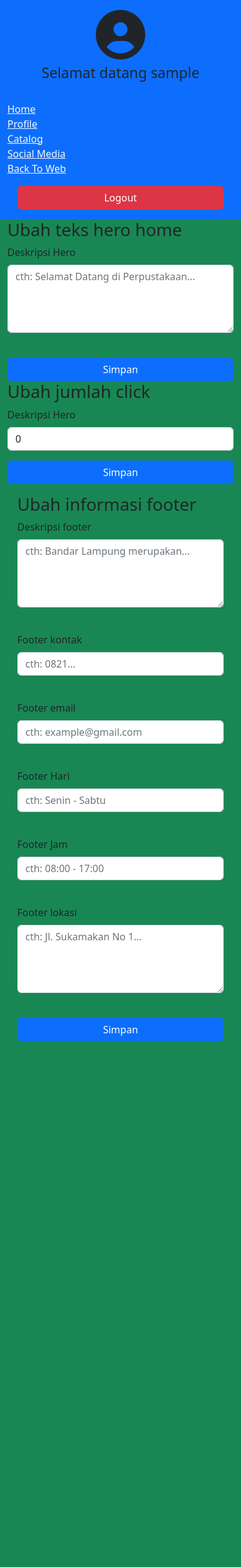
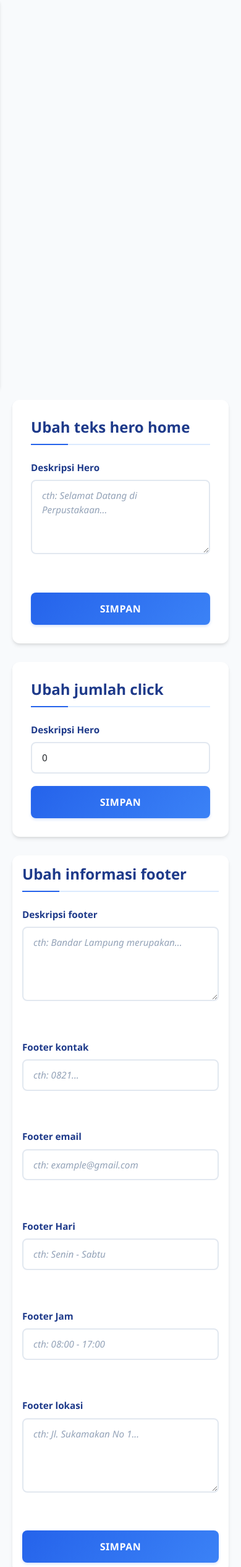
Before and after one commit to earldev4/web-perpus, a PHP site: page /admin/home.php in a window 390 px wide. Shown: the top 2528 px of the page at 62% size. Before the commit the page ends 1680 px from the top, so only its background shows below. Run offline with PHP 8.4, Linux system fonts and the light colour scheme; the visitor is signed in with stand-in values (Sample User, id 1); data that the repository does not hold is empty; some libraries are stand-ins or nearby versions.

Commit message:
style css for admin homepage

```diff
--- a/admin/home.php
+++ b/admin/home.php
@@ -54,14 +54,32 @@
     <link href="https://cdn.jsdelivr.net/npm/bootstrap-icons@1.10.5/font/bootstrap-icons.css" rel="stylesheet">
     <link rel="stylesheet" href="https://cdnjs.cloudflare.com/ajax/libs/font-awesome/6.5.0/css/all.min.css" integrity="sha512-..." crossorigin="anonymous" referrerpolicy="no-referrer" />
     <link rel="stylesheet" href="https://cdnjs.cloudflare.com/ajax/libs/toastr.js/latest/css/toastr.min.css">
-    <link rel="stylesheet" href="..assets/style/admin_home.css">
+    <link rel="stylesheet" href="../assets/style/admin_home.css">
     <title>Admin - Home</title>
 </head>
 <body>
     <div class="container-fluid">
         <div class="row min-vh-100">
             <div class="col-md-2 col-12 bg-primary">
-                <?php include 'pages/nav.php' ?>
+            <nav>
+                <div class="d-flex flex-column align-items-center py-3 px-2">
+                    <i class="fa-solid fa-circle-user img-profile" style="font-size: 80px;"></i>
+                    <h3 class="text-center p-2">Selamat datang <?= isset($_SESSION['nama_user']) ? $_SESSION['nama_user'] : "Belom login" ?></h3>
+                </div>
+                <div class="kumpulanLink">
+                    <div class="page-home"><a href="" class="text-light">Home</a></div>
+                    <div class="page-profile"><a href="" class="text-light">Profile</a></div>
+                    <div class="page-profile"><a href="" class="text-light">Catalog</a></div>
+                    <div class="page-socialmedia"><a href="" class="text-light">Social Media</a></div>
+                    <div class="page-backweb"><a href="../index.php" class="text-light">Back To Web</a></div>
+                    <div class="page-logout p-3">
+                        <form action=<?= $navlogout ?> method="POST" id="form_logout" name="form_logout">
+                            <input type="hidden" name="logout" class="btn btn-danger w-100" value="">
+                            <button type="submit" class="btn btn-danger w-100">Logout</button>
+                        </form>
+                    </div>
+                </div>
+            </nav>
             </div>
             <div class="col-md-10 col-12 bg-success">
                 <div>
--- a/assets/style/admin_home.css
+++ b/assets/style/admin_home.css
@@ -0,0 +1,472 @@
+/* Modern Admin Dashboard CSS - Blue Theme */
+
+/* CSS Variables for consistent theming */
+:root {
+    --primary-blue: #2563eb;
+    --primary-blue-dark: #1d4ed8;
+    --primary-blue-light: #3b82f6;
+    --secondary-blue: #1e40af;
+    --light-blue: #dbeafe;
+    --very-light-blue: #eff6ff;
+    --dark-blue: #1e3a8a;
+    --success-green: #059669;
+    --success-light: #dcfce7;
+    --danger-red: #dc2626;
+    --warning-orange: #d97706;
+    --gray-50: #f8fafc;
+    --gray-100: #f1f5f9;
+    --gray-200: #e2e8f0;
+    --gray-300: #cbd5e1;
+    --gray-400: #94a3b8;
+    --gray-500: #64748b;
+    --gray-600: #475569;
+    --gray-700: #334155;
+    --gray-800: #1e293b;
+    --gray-900: #0f172a;
+    --white: #ffffff;
+    --border-radius: 8px;
+    --border-radius-lg: 12px;
+    --box-shadow: 0 4px 6px -1px rgba(0, 0, 0, 0.1), 0 2px 4px -1px rgba(0, 0, 0, 0.06);
+    --box-shadow-lg: 0 10px 25px -3px rgba(0, 0, 0, 0.1), 0 4px 6px -2px rgba(0, 0, 0, 0.05);
+    --transition: all 0.3s ease;
+}
+
+/* Reset and Base Styles */
+* {
+    margin: 0;
+    padding: 0;
+    box-sizing: border-box;
+}
+
+body {
+    font-family: 'Segoe UI', Tahoma, Geneva, Verdana, sans-serif;
+    background-color: var(--gray-50);
+    color: var(--gray-700);
+    line-height: 1.6;
+    overflow-x: hidden;
+}
+
+/* Container Fluid Override */
+.container-fluid {
+    padding: 0;
+}
+
+.row {
+    margin: 0;
+}
+
+/* Sidebar Styles */
+.col-md-2.bg-primary {
+    background: linear-gradient(180deg, var(--primary-blue) 0%, var(--secondary-blue) 100%) !important;
+    position: fixed;
+    height: 100vh;
+    width: 280px;
+    left: 0;
+    top: 0;
+    z-index: 1000;
+    box-shadow: var(--box-shadow);
+    overflow-y: auto;
+}
+
+/* Profile Section */
+.d-flex.flex-column.align-items-center {
+    padding: 30px 20px !important;
+    border-bottom: 1px solid rgba(255, 255, 255, 0.1);
+    text-align: center;
+}
+
+.img-profile {
+    color: rgba(255, 255, 255, 0.9) !important;
+    font-size: 80px !important;
+    margin-bottom: 15px;
+    filter: drop-shadow(0 4px 6px rgba(0, 0, 0, 0.1));
+}
+
+.d-flex.flex-column.align-items-center h3 {
+    color: var(--white) !important;
+    font-size: 1.1rem !important;
+    font-weight: 600 !important;
+    margin: 0 !important;
+    line-height: 1.4;
+    text-align: center;
+}
+
+/* Navigation Links */
+.kumpulanLink {
+    padding: 20px 0;
+}
+
+.kumpulanLink > div {
+    margin-bottom: 8px;
+}
+
+.kumpulanLink > div a {
+    display: flex;
+    align-items: center;
+    padding: 14px 20px !important;
+    color: rgba(255, 255, 255, 0.8) !important;
+    text-decoration: none !important;
+    transition: var(--transition);
+    border-left: 3px solid transparent;
+    font-weight: 500;
+    border-radius: 0 25px 25px 0;
+    margin-right: 20px;
+}
+
+.kumpulanLink > div a:hover {
+    background-color: rgba(255, 255, 255, 0.1);
+    color: var(--white) !important;
+    border-left-color: rgba(255, 255, 255, 0.5);
+    transform: translateX(5px);
+}
+
+.page-home a {
+    background-color: rgba(255, 255, 255, 0.15);
+    color: var(--white) !important;
+    border-left-color: var(--white);
+}
+
+/* Add icons to navigation links */
+.page-home a::before {
+    content: '\f015';
+    font-family: 'Font Awesome 6 Free';
+    font-weight: 900;
+    margin-right: 12px;
+    font-size: 1.1rem;
+    width: 20px;
+    text-align: center;
+}
+
+.page-profile a::before {
+    content: '\f007';
+    font-family: 'Font Awesome 6 Free';
+    font-weight: 900;
+    margin-right: 12px;
+    font-size: 1.1rem;
+    width: 20px;
+    text-align: center;
+}
+
+.kumpulanLink .page-profile:nth-child(3) a::before {
+    content: '\f02d';
+    font-family: 'Font Awesome 6 Free';
+    font-weight: 900;
+    margin-right: 12px;
+    font-size: 1.1rem;
+    width: 20px;
+    text-align: center;
+}
+
+.page-socialmedia a::before {
+    content: '\f1e0';
+    font-family: 'Font Awesome 6 Free';
+    font-weight: 900;
+    margin-right: 12px;
+    font-size: 1.1rem;
+    width: 20px;
+    text-align: center;
+}
+
+.page-backweb a::before {
+    content: '\f08e';
+    font-family: 'Font Awesome 6 Free';
+    font-weight: 900;
+    margin-right: 12px;
+    font-size: 1.1rem;
+    width: 20px;
+    text-align: center;
+}
+
+/* Logout Section */
+.page-logout {
+    position: absolute;
+    bottom: 20px;
+    left: 20px;
+    right: 20px;
+    padding: 0 !important;
+}
+
+.page-logout .btn-danger {
+    background: linear-gradient(135deg, var(--danger-red), #ef4444);
+    border: none;
+    border-radius: var(--border-radius);
+    padding: 12px 20px;
+    font-weight: 600;
+    transition: var(--transition);
+    box-shadow: 0 2px 4px rgba(220, 38, 38, 0.2);
+}
+
+.page-logout .btn-danger:hover {
+    background: linear-gradient(135deg, #b91c1c, var(--danger-red));
+    transform: translateY(-1px);
+    box-shadow: 0 4px 8px rgba(220, 38, 38, 0.3);
+}
+
+/* Main Content Area */
+.col-md-10.bg-success {
+    background: var(--gray-50) !important;
+    margin-left: 280px;
+    min-height: 100vh;
+    padding: 30px;
+}
+
+/* Form Sections */
+.col-md-10 > div {
+    background: var(--white);
+    border-radius: var(--border-radius-lg);
+    box-shadow: var(--box-shadow);
+    padding: 30px;
+    margin-bottom: 30px;
+    transition: var(--transition);
+}
+
+.col-md-10 > div:hover {
+    box-shadow: var(--box-shadow-lg);
+    transform: translateY(-2px);
+}
+
+/* Section Headers */
+.col-md-10 > div h1 {
+    color: var(--dark-blue);
+    font-size: 1.5rem;
+    font-weight: 700;
+    margin-bottom: 24px;
+    padding-bottom: 12px;
+    border-bottom: 2px solid var(--light-blue);
+    position: relative;
+}
+
+.col-md-10 > div h1::after {
+    content: '';
+    position: absolute;
+    bottom: -2px;
+    left: 0;
+    width: 60px;
+    height: 2px;
+    background: var(--primary-blue);
+}
+
+/* Form Styling */
+.form-label {
+    color: var(--dark-blue) !important;
+    font-weight: 600 !important;
+    margin-bottom: 8px !important;
+    font-size: 0.95rem;
+}
+
+.form-control {
+    border: 2px solid var(--gray-200) !important;
+    border-radius: var(--border-radius) !important;
+    padding: 12px 16px !important;
+    font-size: 0.95rem;
+    transition: var(--transition);
+    background-color: var(--white);
+}
+
+.form-control:focus {
+    border-color: var(--primary-blue) !important;
+    box-shadow: 0 0 0 3px rgba(37, 99, 235, 0.1) !important;
+    outline: none;
+}
+
+.form-control::placeholder {
+    color: var(--gray-400);
+    font-style: italic;
+}
+
+/* Textarea Specific */
+textarea.form-control {
+    resize: vertical;
+    min-height: 120px;
+}
+
+/* Error Messages */
+.text-danger {
+    color: var(--danger-red) !important;
+    font-size: 0.85rem;
+    font-weight: 500;
+    margin-top: 6px !important;
+    margin-bottom: 16px !important;
+    display: block;
+}
+
+/* Buttons */
+.btn-primary {
+    background: linear-gradient(135deg, var(--primary-blue), var(--primary-blue-light)) !important;
+    border: none !important;
+    border-radius: var(--border-radius) !important;
+    padding: 14px 24px !important;
+    font-weight: 600 !important;
+    font-size: 1rem;
+    transition: var(--transition);
+    box-shadow: 0 2px 4px rgba(37, 99, 235, 0.2);
+    text-transform: uppercase;
+    letter-spacing: 0.5px;
+}
+
+.btn-primary:hover {
+    background: linear-gradient(135deg, var(--primary-blue-dark), var(--primary-blue)) !important;
+    transform: translateY(-2px);
+    box-shadow: 0 6px 12px rgba(37, 99, 235, 0.3);
+}
+
+.btn-primary:active {
+    transform: translateY(0);
+}
+
+/* Form Groups Spacing */
+form > * {
+    margin-bottom: 20px;
+}
+
+form > *:last-child {
+    margin-bottom: 0;
+}
+
+/* Success States */
+.form-control.is-valid {
+    border-color: var(--success-green) !important;
+}
+
+.form-control.is-invalid {
+    border-color: var(--danger-red) !important;
+}
+
+/* Loading States */
+.btn-primary:disabled {
+    background: var(--gray-400) !important;
+    cursor: not-allowed;
+    transform: none;
+}
+
+/* Responsive Design */
+@media (max-width: 768px) {
+    .col-md-2.bg-primary {
+        width: 100%;
+        height: auto;
+        position: relative;
+        transform: translateX(-100%);
+        transition: var(--transition);
+    }
+
+    .col-md-2.bg-primary.show {
+        transform: translateX(0);
+    }
+
+    .col-md-10.bg-success {
+        margin-left: 0;
+        padding: 20px;
+    }
+
+    .page-logout {
+        position: relative;
+        bottom: auto;
+        left: auto;
+        right: auto;
+        margin-top: 20px;
+    }
+
+    .kumpulanLink > div a {
+        margin-right: 0;
+        border-radius: var(--border-radius);
+    }
+}
+
+/* Mobile Navigation Toggle */
+@media (max-width: 768px) {
+    .mobile-nav-toggle {
+        position: fixed;
+        top: 20px;
+        left: 20px;
+        z-index: 1100;
+        background: var(--primary-blue);
+        color: var(--white);
+        border: none;
+        border-radius: var(--border-radius);
+        padding: 10px 12px;
+        font-size: 1.2rem;
+        box-shadow: var(--box-shadow);
+        cursor: pointer;
+        transition: var(--transition);
+    }
+
+    .mobile-nav-toggle:hover {
+        background: var(--primary-blue-dark);
+        transform: scale(1.05);
+    }
+}
+
+/* Scrollbar Styling */
+.col-md-2.bg-primary::-webkit-scrollbar {
+    width: 6px;
+}
+
+.col-md-2.bg-primary::-webkit-scrollbar-track {
+    background: rgba(255, 255, 255, 0.1);
+}
+
+.col-md-2.bg-primary::-webkit-scrollbar-thumb {
+    background: rgba(255, 255, 255, 0.3);
+    border-radius: 3px;
+}
+
+.col-md-2.bg-primary::-webkit-scrollbar-thumb:hover {
+    background: rgba(255, 255, 255, 0.5);
+}
+
+/* Animation Classes */
+.fade-in {
+    animation: fadeIn 0.5s ease-in;
+}
+
+@keyframes fadeIn {
+    from {
+        opacity: 0;
+        transform: translateY(20px);
+    }
+    to {
+        opacity: 1;
+        transform: translateY(0);
+    }
+}
+
+.slide-in-left {
+    animation: slideInLeft 0.5s ease-out;
+}
+
+@keyframes slideInLeft {
+    from {
+        opacity: 0;
+        transform: translateX(-30px);
+    }
+    to {
+        opacity: 1;
+        transform: translateX(0);
+    }
+}
+
+/* Focus States for Accessibility */
+.kumpulanLink > div a:focus,
+.btn-primary:focus,
+.form-control:focus {
+    outline: 2px solid var(--primary-blue);
+    outline-offset: 2px;
+}
+
+/* Print Styles */
+@media print {
+    .col-md-2.bg-primary,
+    .page-logout {
+        display: none;
+    }
+
+    .col-md-10.bg-success {
+        margin-left: 0;
+        box-shadow: none;
+    }
+
+    .col-md-10 > div {
+        box-shadow: none;
+        border: 1px solid var(--gray-300);
+    }
+}
```
